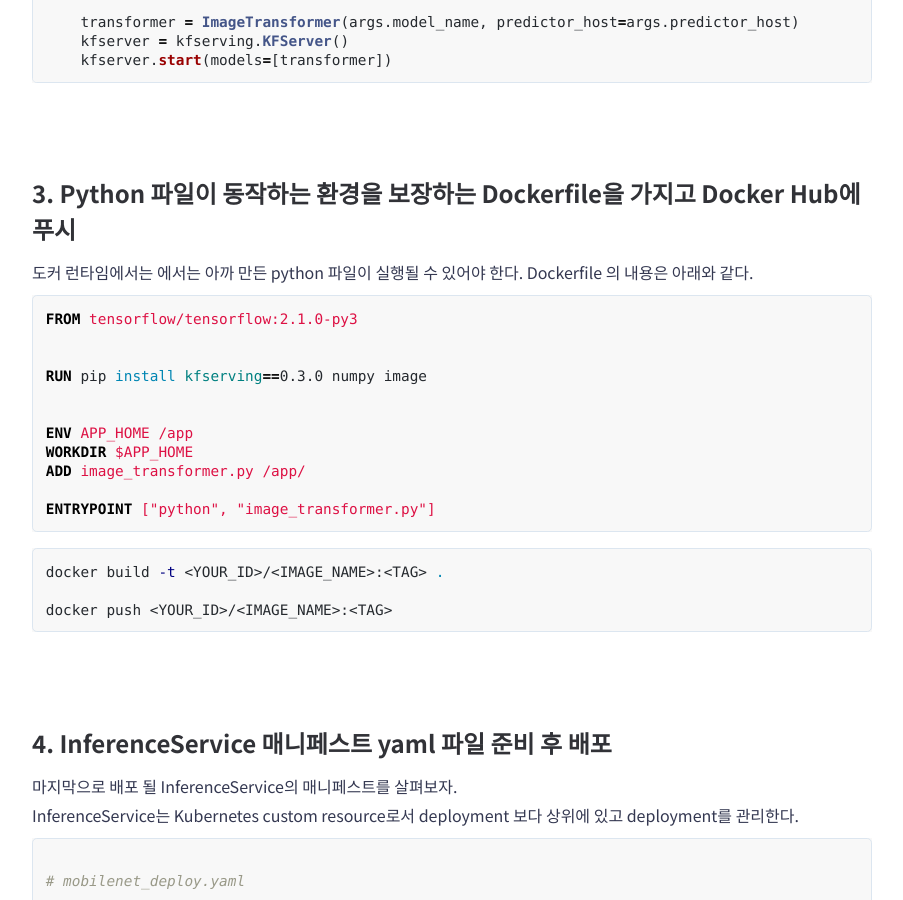
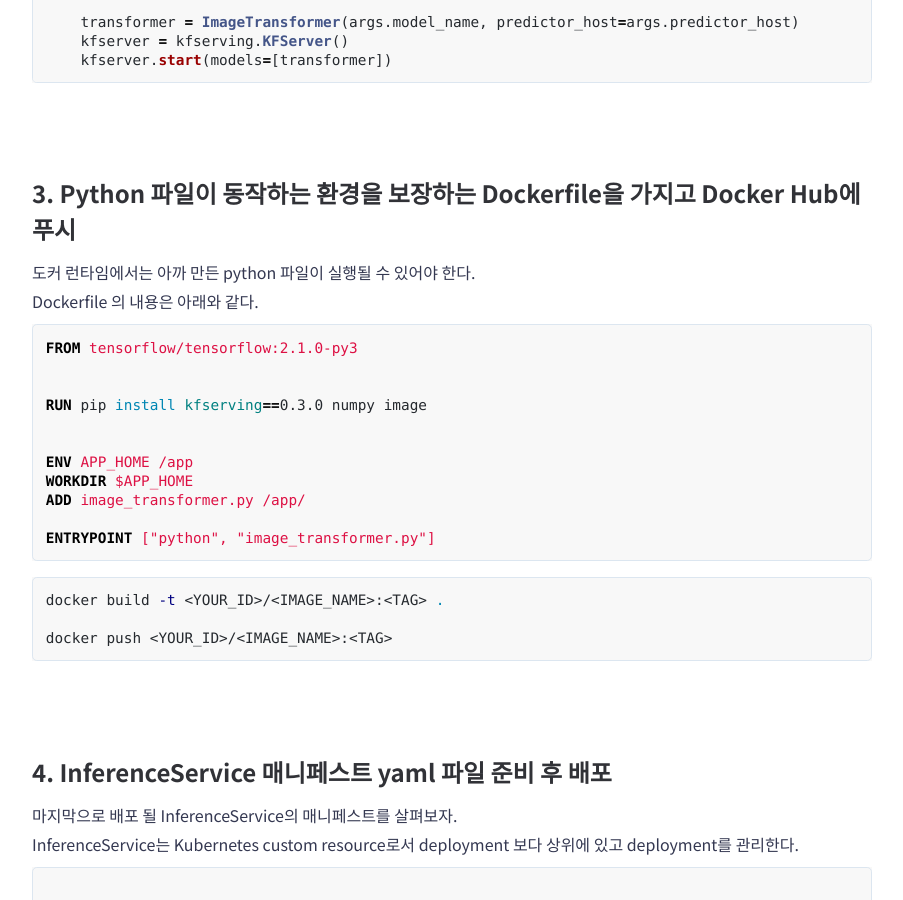
Before and after one commit to mokpolar/mokpolar.github.io, a Jekyll site: the page built from _posts/2020-11-18-kfserving_custum_mobilenet.md, in a window 1280 px wide and 900 px high, scrolled down 5822 px. Shown: the whole window, without its empty margins (188-1091 px from the left). Built offline with Jekyll 4.4.1, drawn with Linux system fonts in a browser that asks for light colours; comment, search, counter and statistics services are not loaded.

Commit message:
Update 2020-11-18-kfserving_custum_mobilenet.md

````diff
--- a/_posts/2020-11-18-kfserving_custum_mobilenet.md
+++ b/_posts/2020-11-18-kfserving_custum_mobilenet.md
@@ -256,7 +256,8 @@
 <br>
 ## 3. Python 파일이 동작하는 환경을 보장하는 Dockerfile을 가지고 Docker Hub에 푸시
 
-도커 런타임에서는 에서는 아까 만든 python 파일이 실행될 수 있어야 한다. Dockerfile 의 내용은 아래와 같다.
+도커 런타임에서는 아까 만든 python 파일이 실행될 수 있어야 한다.
+Dockerfile 의 내용은 아래와 같다.
 
 ```docker
 FROM tensorflow/tensorflow:2.1.0-py3
````
